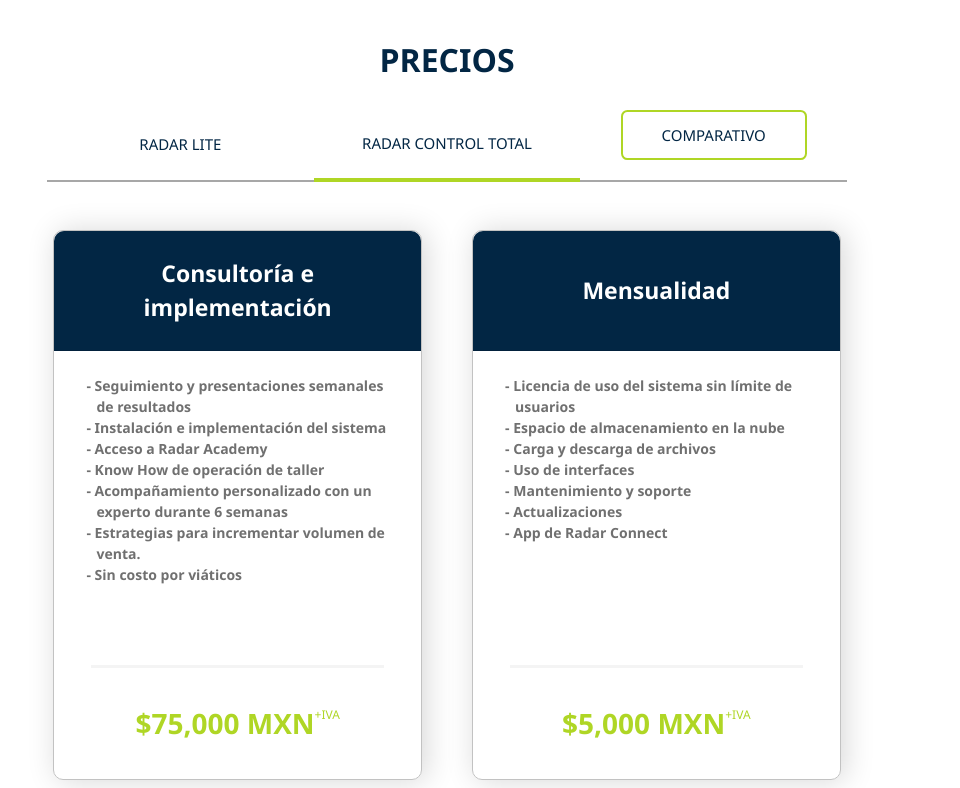
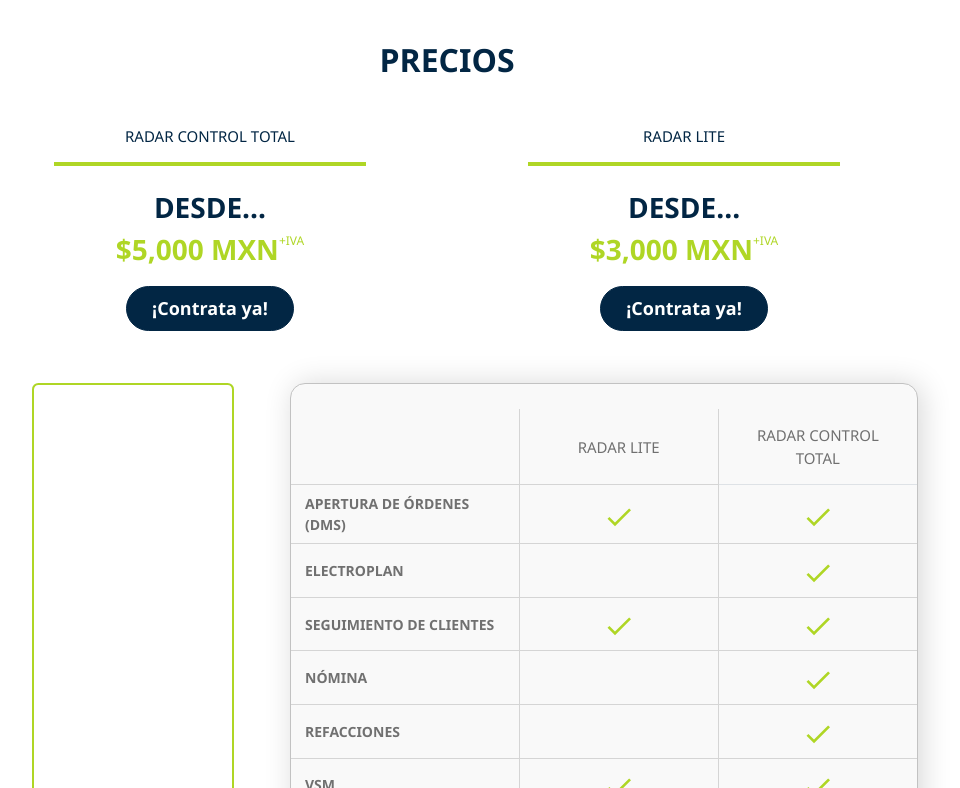
Before and after one commit to SmearyQuill/my-first-static-web-app, an Angular app: page /versiones in a window 1280 px wide. Shown: the part 3392-4180 px from the top of the page, without its empty margins (193-1153 px from the left). Built offline with nearby package versions, Linux system fonts and the light colour scheme.

Commit message:
Inicio de cambios para seccion de comparativa de radar.

```diff
--- a/src/app/versiones/comparativa-versiones/comparativa-versiones.component.css
+++ b/src/app/versiones/comparativa-versiones/comparativa-versiones.component.css
@@ -24,11 +24,35 @@ p {
 
 .section-div {
   border-bottom: 2px solid #a7a7a7;
-  cursor: pointer;
+  padding-top: 15px;
+  padding-bottom: 15px;
+  border-bottom: 4px solid #afd625;
+  margin: 0 10px;
 }
 
-.selected-section-div {
-  border-bottom: 4px solid #afd625;
+.section-div__price-container {
+  padding: 20px 15px;
+  display: flex;
+  flex-direction: column;
+  align-items: center;
+}
+
+.section-div__price-container__title {
+  font-size: 28px;
+  font-weight: bold;
+  text-align: center;
+  text-transform: uppercase;
+  margin: 0;
+}
+
+.contact-button {
+  color: #ffffff;
+  border-radius: 23px;
+  background-color: #022644;
+  border: 1px solid #022644;
+  font-size: 18px;
+  font-weight: bold;
+  padding: 8px 25px;
 }
 
 .span-comparative {
@@ -54,7 +78,7 @@ p {
 }
 
 .option-list {
-  margin-bottom: 3em;
+  margin-bottom: 2em;
 }
 
 .card-column {
@@ -91,12 +115,13 @@ p {
   border-top: 3px solid #d5d5d5;
 }
 
-.card-content > ul {
+.card-content>ul {
   padding: 0;
-  text-indent:-10px;
-  margin-left:10px;
+  text-indent: -10px;
+  margin-left: 10px;
 }
-.card-content > ul > li {
+
+.card-content>ul>li {
   font-size: 14px;
   color: #707070;
   font-weight: bold;
@@ -104,7 +129,7 @@ p {
 }
 
 .price-content {
-  padding: 5%;
+  padding: 0 5% 0 5%;
   display: flex;
   align-items: center;
 }
@@ -113,6 +138,7 @@ p {
 .price-content__currency {
   color: #afd625;
 }
+
 .price-content__number {
   font-weight: bold;
   font-size: 32px;
@@ -258,6 +284,7 @@ p {
   .card-container {
     height: 550px;
   }
+
   #price-section {
     padding: 3% 0 0 0;
   }
@@ -267,9 +294,11 @@ p {
   .card-content {
     padding: 1.5em 2em 1.5em 2em;
   }
+
   .price-content__number {
     font-size: 28px;
   }
+
   .price-content__currency {
     font-size: 12px;
   }
@@ -279,21 +308,23 @@ p {
   }
 }
 
-@media (min-width : 1600px){
-  .card-content > ul > li {
+@media (min-width : 1600px) {
+  .card-content>ul>li {
     font-size: 14px;
   }
 
-  .table-row__title{
+  .table-row__title {
     padding-left: 2em;
   }
 }
+
 @media (max-width: 991px) {
   .card-content {
     height: 60%;
     display: flex;
     justify-content: center;
   }
+
   .card-container {
     min-height: 550px;
   }
@@ -311,6 +342,7 @@ p {
   .title {
     font-size: 26px;
   }
+
   #price-section {
     padding: 10% 0%;
   }
--- a/src/app/versiones/comparativa-versiones/comparativa-versiones.component.html
+++ b/src/app/versiones/comparativa-versiones/comparativa-versiones.component.html
@@ -7,56 +7,44 @@
         <div class="row justify-content-center d-none d-md-flex">
             <!-- Sección con la lista de opciones (Se oculta cuando el dispositivo es un celular)-->
             <div class="col-10 col-xxl-8 option-list d-none d-md-block">
-                <div class="row justify-content-center">
-                    <div class="col-3 d-flex justify-content-center section-div"
-                        [ngClass]="{'selected-section-div' : selectedOption == 'LITE'}" (click)="selectOption('LITE')">
-                        <p class="section-title"> RADAR LITE </p>
+                <div class="row justify-content-evenly">
+                    <div class="col-6 col-lg-4">
+                        <div class="d-flex justify-content-center section-div">
+                            <p class="section-title"> RADAR CONTROL TOTAL </p>
+                        </div>
+                        <div class="section-div__price-container">
+                            <p class="section-div__price-container__title">DESDE...</p>
+                            <div class="price-content">
+                                <p class="price-content__number">$5,000 MXN</p>
+                                <p class="price-content__currency">+IVA</p>
+                            </div>
+                            <button class="contact-button" routerLink="/contactanos">¡Contrata ya!</button>
+                        </div>
                     </div>
-                    <div class="col-3 d-flex justify-content-center section-div"
-                        [ngClass]="{'selected-section-div' : selectedOption == 'TOTAL'}"
-                        (click)="selectOption('TOTAL')">
-                        <p class="section-title"> RADAR CONTROL TOTAL </p>
-                    </div>
-                    <div class="col-3 d-flex justify-content-center section-div"
-                        [ngClass]="{'selected-section-div' : selectedOption == 'COMPARATIVO'}"
-                        (click)="selectOption('COMPARATIVO')">
-                        <span class="span-comparative">
-                            <p class="section-title">COMPARATIVO</p>
-                        </span>
+                    <div class="col-6 col-lg-4">
+                        <div class="d-flex justify-content-center section-div">
+                            <p class="section-title"> RADAR LITE </p>
+                        </div>
+                        <div class="section-div__price-container">
+                            <p class="section-div__price-container__title">DESDE...</p>
+                            <div class="price-content">
+                                <p class="price-content__number">$3,000 MXN</p>
+                                <p class="price-content__currency">+IVA</p>
+                            </div>
+                            <button class="contact-button" routerLink="/contactanos">¡Contrata ya!</button>
+                        </div>
                     </div>
                 </div>
             </div>
 
-            <!-- Contenedor de contenido de la opción seleccionada -->
+            <!-- Div de la tabla de comparativo entre las diferentes versiones de Radar -->
             <div class="row justify-content-center">
-                <!-- Div de tarjetas con los precios de la versión LITE o la versión completa -->
-                <ng-container *ngIf="selectedOption == 'LITE' || selectedOption == 'TOTAL'">
-                    <!-- Sección de tarjetas -->
-                    <div *ngFor="let card of selectedCard" class="col-md-5 col-lg-4 col-xxl-3 card-column">
-                        <div class="card-container">
-                            <!-- Titulo de la tarjeta -->
-                            <div class="card-header">
-                                <p class="card-header__text"> {{card.cardHeader}} </p>
-                            </div>
-                            <!-- Información de la tarjeta -->
-                            <div class="card-content">
-                                <ul>
-                                    <li *ngFor="let listElement of card.cardContent">{{listElement}}</li>
-                                </ul>
-                            </div>
-                            <!-- Separador de la tarjeta -->
-                            <hr class="card-separator">
-                            <!-- Costo del servicio en la tarjeta -->
-                            <div class="price-content">
-                                <p class="price-content__number">{{card.price}}</p>
-                                <p class="price-content__currency">{{card.currency}}</p>
-                            </div>
-                        </div>
-                    </div>
-                </ng-container>
-
-                <!-- Div de la tabla de comparativo entre las diferentes versiones de Radar -->
-                <ng-container *ngIf="selectedOption == 'COMPARATIVO'">
+                <div class="col-3 d-flex justify-content-center">
+                    <span class="span-comparative">
+                        <p class="section-title">COMPARATIVO</p>
+                    </span>
+                </div>
+                <ng-container>
                     <div class="col-lg-6 col-md-10  table-container">
                         <!-- Tabla -->
                         <table class="table table-borderless">
@@ -70,10 +58,12 @@
                                 <tr *ngFor="let row of tableRows">
                                     <th class="table-row__title table-header-empty" scope="row">{{row.rowTitle}}</th>
                                     <td class="table-row__check table-header-complete checkMark">
-                                        <img loading="lazy" *ngIf="row.lite" src="assets/paloma-tabla.svg" alt="paloma tabla">
+                                        <img loading="lazy" *ngIf="row.lite" src="assets/paloma-tabla.svg"
+                                            alt="paloma tabla">
                                     </td>
                                     <td class="table-row__check col- table-last-column checkMark">
-                                        <img loading="lazy" *ngIf="row.total" src="assets/paloma-tabla.svg" alt="paloma tabla">
+                                        <img loading="lazy" *ngIf="row.total" src="assets/paloma-tabla.svg"
+                                            alt="paloma tabla">
                                     </td>
                                 </tr>
                                 <!-- Renglón con los precios de Radar Lite y Total en versión web -->
@@ -202,11 +192,11 @@
                             <!-- Renglones con los valores  -->
                             <tr *ngFor="let row of tableRows">
                                 <th class="table-row__title table-header-empty" scope="row">{{row.rowTitle}}</th>
-                                <td class="table-row__check table-header-complete checkMark"> <img loading="lazy" *ngIf="row.lite"
-                                        src="assets/paloma-tabla.svg" alt="paloma tabla">
+                                <td class="table-row__check table-header-complete checkMark"> <img loading="lazy"
+                                        *ngIf="row.lite" src="assets/paloma-tabla.svg" alt="paloma tabla">
                                 </td>
-                                <td class="table-row__check col- table-last-column checkMark"> <img loading="lazy" *ngIf="row.total"
-                                        src="assets/paloma-tabla.svg" alt="paloma tabla">
+                                <td class="table-row__check col- table-last-column checkMark"> <img loading="lazy"
+                                        *ngIf="row.total" src="assets/paloma-tabla.svg" alt="paloma tabla">
                                 </td>
                             </tr>
                             <!-- Renglón con los precios de Radar Lite y Total en versión web -->
--- a/src/app/versiones/comparativa-versiones/comparativa-versiones.component.ts
+++ b/src/app/versiones/comparativa-versiones/comparativa-versiones.component.ts
@@ -34,20 +34,6 @@ export class ComparativaVersionesComponent implements OnInit {
   tableActive = false;
   cardsLite = [
     {
-      cardHeader: 'Consultoría e implementación',
-      cardContent: [
-        '- Seguimiento y presentaciones semanales de resultados',
-        '- Instalación e implementación del sistema',
-        '- Acceso a Radar Academy',
-        '- Know How de operación de taller',
-        '- Acompañamiento personalizado con un experto durante 6 semanas',
-        '- Estrategias para incrementar volumen de venta.',
-        '- Sin costo por viáticos',
-      ],
-      price: '$75,000 MXN',
-      currency: '+IVA',
-    },
-    {
       cardHeader: 'Mensualidad',
       cardContent: [
         '- Licencia de uso del sistema sin límite de usuarios',
@@ -64,20 +50,6 @@ export class ComparativaVersionesComponent implements OnInit {
   ];
 
   cardsTotal = [
-    {
-      cardHeader: 'Consultoría e implementación',
-      cardContent: [
-        '- Seguimiento y presentaciones semanales de resultados',
-        '- Instalación e implementación del sistema',
-        '- Acceso a Radar Academy ',
-        '- Know How de operación de taller',
-        '- Acompañamiento personalizado con un experto durante 6 semanas',
-        '- Estrategias para incrementar volumen de venta.',
-        '- Sin costo por viáticos',
-      ],
-      price: '$75,000 MXN',
-      currency: '+IVA',
-    },
     {
       cardHeader: 'Mensualidad',
       cardContent: [
```
